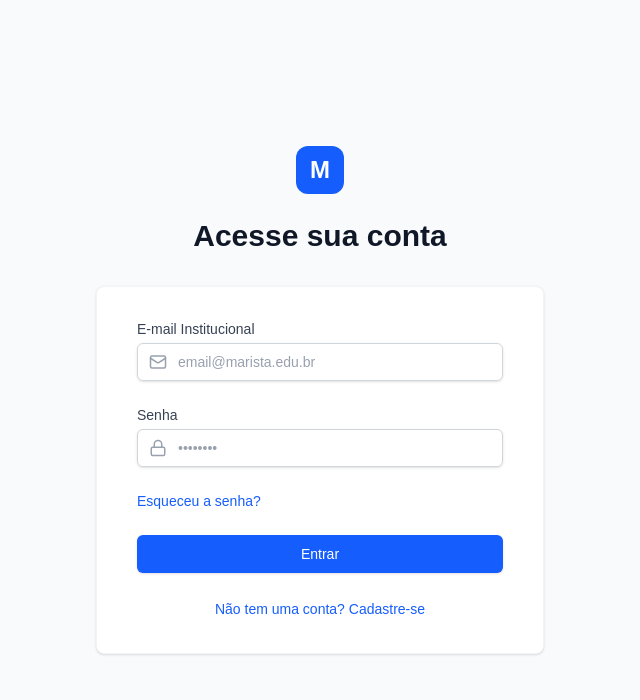
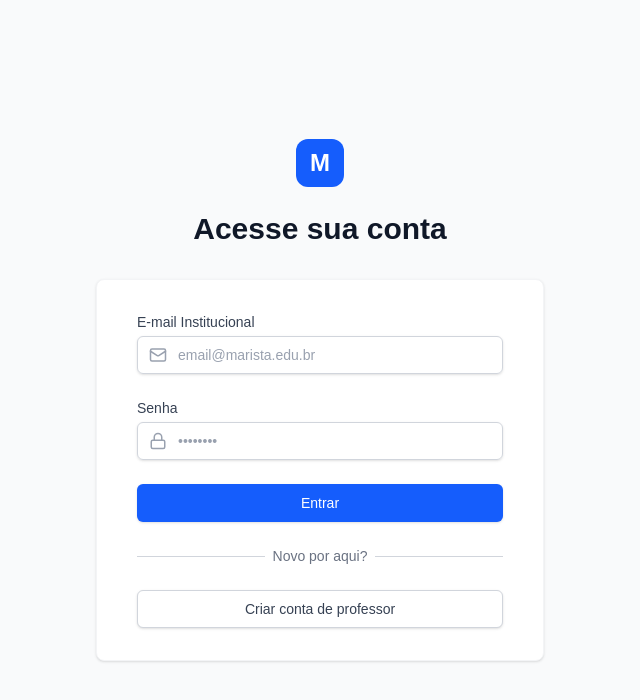
Before and after one commit to luisfilipegdc/sistema-agendamento-marista, a Next.js app: page /login in a window 1280 px wide. Shown: the top 700 px of the page, without its empty margins (320-960 px from the left). Built offline with nearby package versions, Linux system fonts and the light colour scheme.

Commit message:
Fix prerendering error in login page and type error in booking form

```diff
--- a/src/app/login/page.tsx
+++ b/src/app/login/page.tsx
@@ -6,8 +6,9 @@
 import { Mail, Lock, Loader2, CheckCircle } from 'lucide-react'
 
 import { signIn } from 'next-auth/react'
+import { Suspense } from 'react'
 
-export default function LoginPage() {
+function LoginForm() {
   const router = useRouter()
   const searchParams = useSearchParams()
   const [isLoading, setIsLoading] = useState(false)
@@ -26,8 +27,6 @@
     setError(null)
     setSuccess(null)
 
-    // Aqui integraremos com o NextAuth depois
-    // Por enquanto, apenas simularemos o sucesso se os campos estiverem preenchidos
     const formData = new FormData(e.currentTarget)
     const email = formData.get('email')
     const password = formData.get('password')
@@ -117,32 +116,48 @@
               </div>
             </div>
 
-            <div className="flex items-center justify-between">
-              <div className="text-sm">
-                <a href="#" className="font-medium text-blue-600 hover:text-blue-500">
-                  Esqueceu a senha?
-                </a>
-              </div>
-            </div>
-
             <div>
               <button
                 type="submit"
                 disabled={isLoading}
-                className="w-full flex justify-center py-2 px-4 border border-transparent rounded-md shadow-sm text-sm font-medium text-white bg-blue-600 hover:bg-blue-700 focus:outline-none focus:ring-2 focus:ring-offset-2 focus:ring-blue-500 disabled:opacity-50 disabled:cursor-not-allowed"
+                className="w-full flex justify-center py-2 px-4 border border-transparent rounded-md shadow-sm text-sm font-medium text-white bg-blue-600 hover:bg-blue-700 focus:outline-none focus:ring-2 focus:ring-offset-2 focus:ring-blue-500 disabled:opacity-50"
               >
                 {isLoading ? <Loader2 className="animate-spin" size={20} /> : 'Entrar'}
               </button>
             </div>
           </form>
 
-          <div className="mt-6 text-center">
-            <Link href="/register" className="text-sm font-medium text-blue-600 hover:text-blue-500">
-              Não tem uma conta? Cadastre-se
-            </Link>
+          <div className="mt-6">
+            <div className="relative">
+              <div className="absolute inset-0 flex items-center">
+                <div className="w-full border-t border-gray-300" />
+              </div>
+              <div className="relative flex justify-center text-sm">
+                <span className="px-2 bg-white text-gray-500">
+                  Novo por aqui?
+                </span>
+              </div>
+            </div>
+
+            <div className="mt-6">
+              <Link
+                href="/register"
+                className="w-full flex justify-center py-2 px-4 border border-gray-300 rounded-md shadow-sm text-sm font-medium text-gray-700 bg-white hover:bg-gray-50"
+              >
+                Criar conta de professor
+              </Link>
+            </div>
           </div>
         </div>
       </div>
     </div>
   )
 }
+
+export default function LoginPage() {
+  return (
+    <Suspense fallback={<div className="min-h-screen flex items-center justify-center bg-gray-50"><Loader2 className="animate-spin text-blue-600" size={40} /></div>}>
+      <LoginForm />
+    </Suspense>
+  )
+}
--- a/src/components/BookingForm.tsx
+++ b/src/components/BookingForm.tsx
@@ -61,7 +61,7 @@
         throw new Error(data.message || 'Erro ao realizar agendamento')
       }
 
-      router.refresh();
+      ;(router as any).refresh();
       // Limpar formulário ou mostrar sucesso
       (e.target as HTMLFormElement).reset()
       alert('Agendamento realizado com sucesso!')
```
